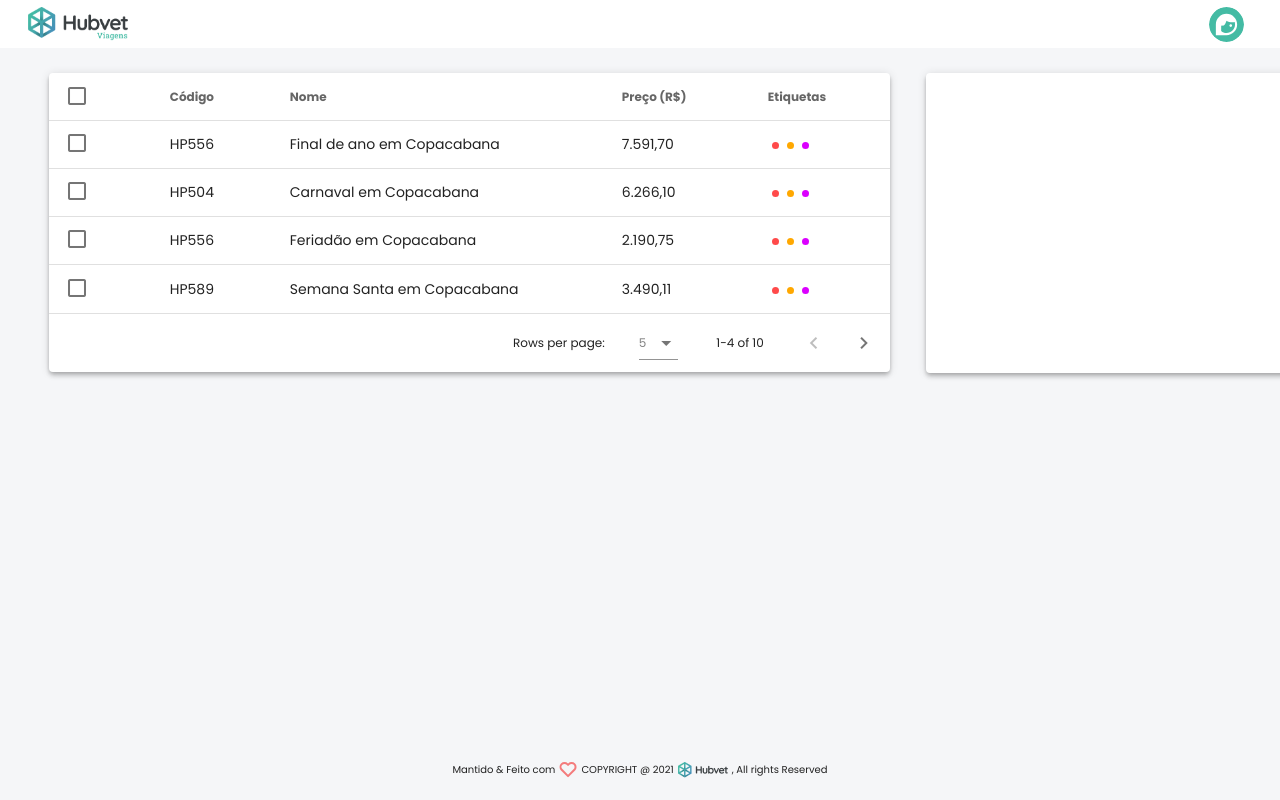
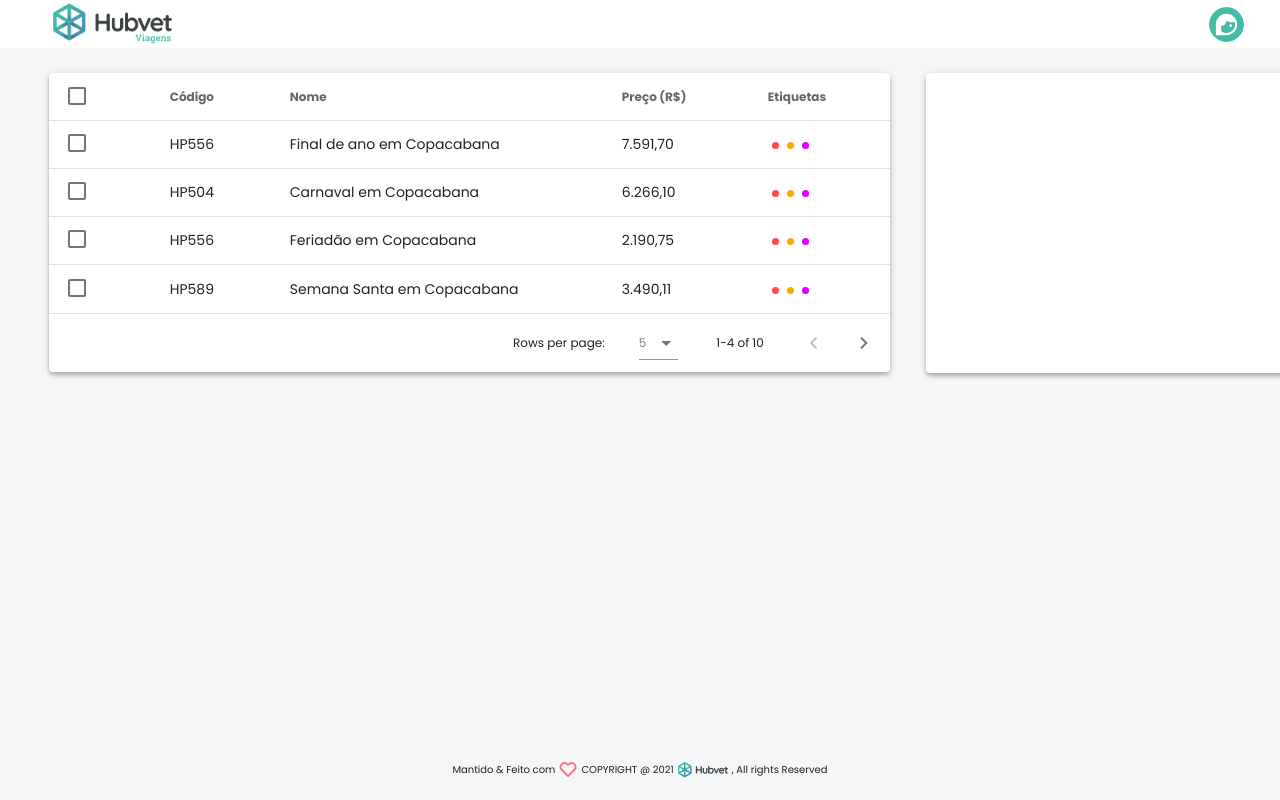
Before and after one commit to juliovt-07/desafio-hubvet, a Vue app: page /list-items in a window 1280 px wide. Built offline with nearby package versions, Linux system fonts and the light colour scheme.

Commit message:
Resize image by css

```diff
--- a/src/components/TopBar.vue
+++ b/src/components/TopBar.vue
@@ -7,7 +7,7 @@
         dense
         class="px-3"
     >
-      <img src="../assets/logo.png" alt="logo" :width="imgSize">
+      <img src="../assets/logo.png" alt="logo" id="logo" class="ml-n16">
 
       <v-spacer></v-spacer>
 
@@ -44,5 +44,6 @@
 </script>
 
 <style lang="sass">
-
+#logo
+  transform: scale(0.4)
 </style>
```
